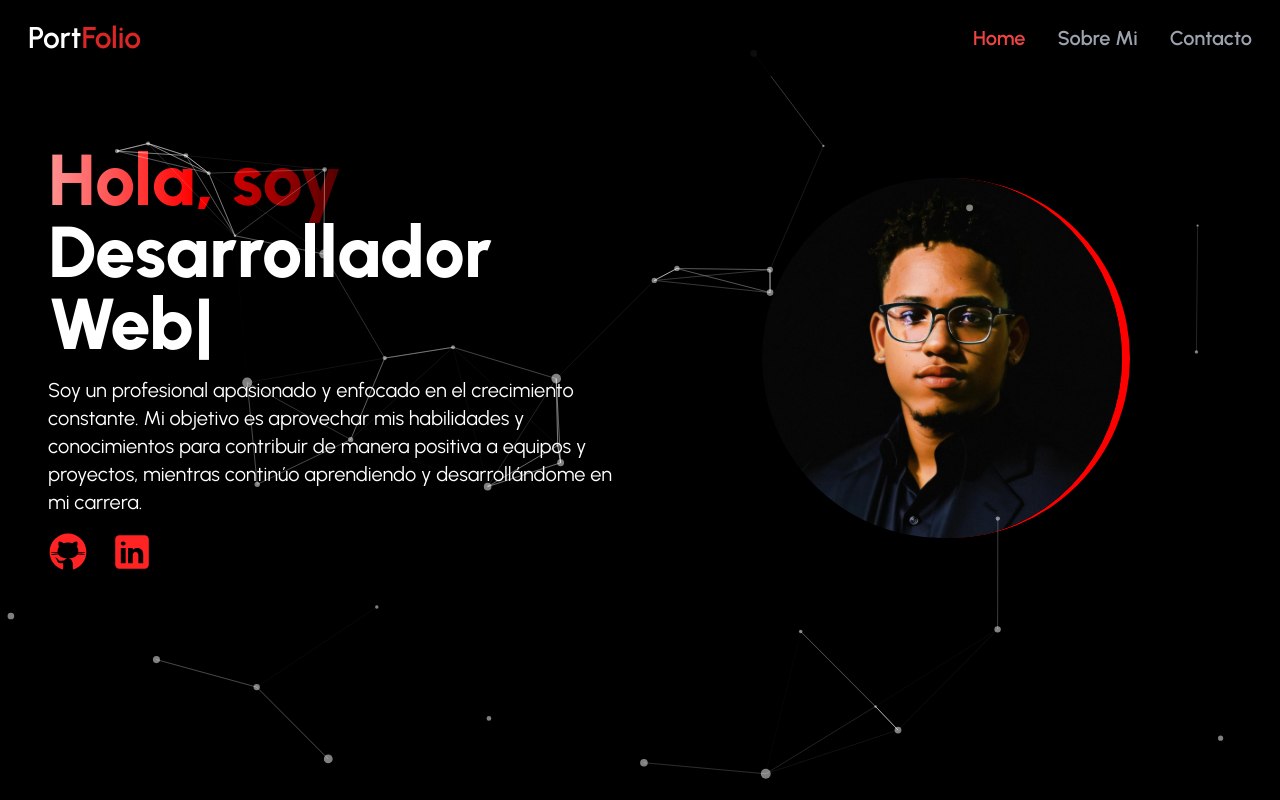
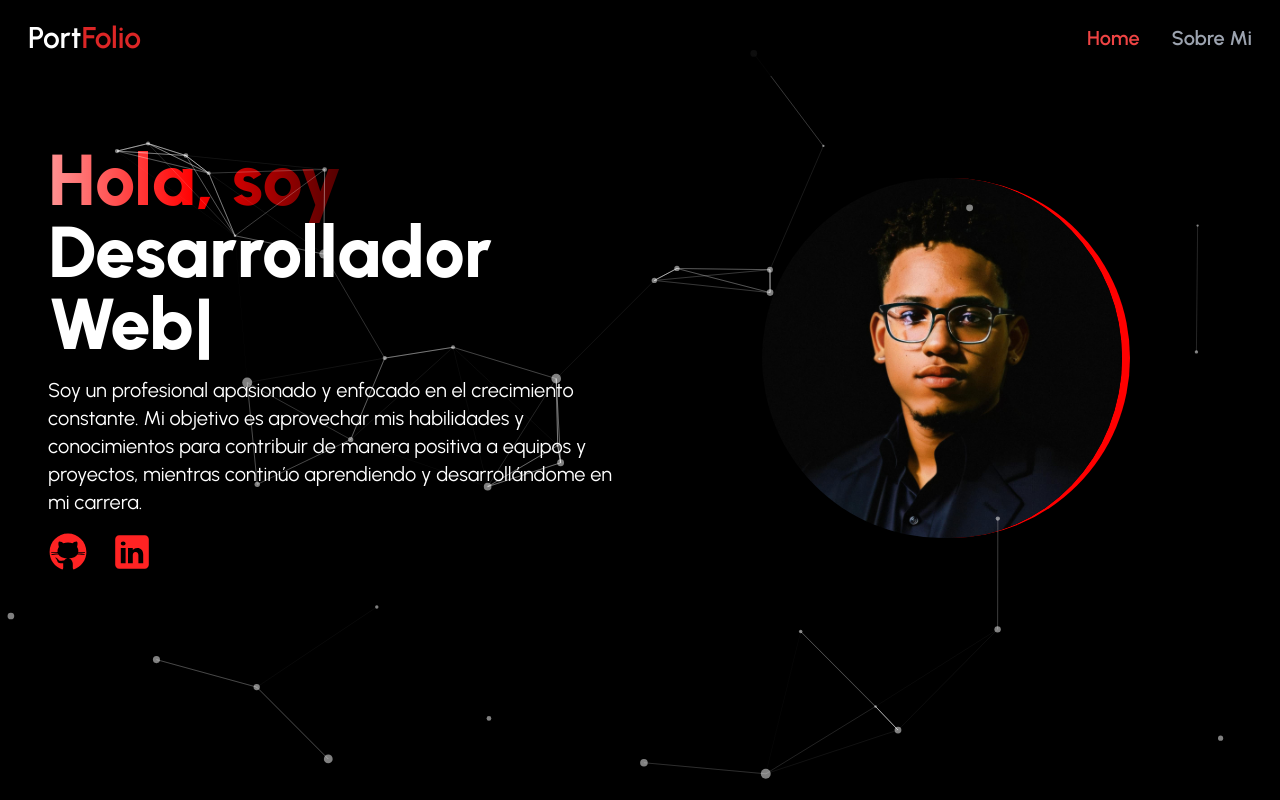
Before and after one commit to Blaaaa-xo0/portfolio-app, a Next.js app: page / in a window 1280 px wide. Built offline with nearby package versions, Linux system fonts and the light colour scheme.

Commit message:
contacto

```diff
--- a/components/Navbar.jsx
+++ b/components/Navbar.jsx
@@ -15,10 +15,10 @@ const navLinks = [
         title: "Sobre Mi",
         href: "/about",
     },
-    {
-        title: "Contacto",
-        href: "/contact",
-    },
+    // {
+    //     title: "Contacto",
+    //     href: "/contact",
+    // },
 ];
 
 const Navbar = () => {
```
